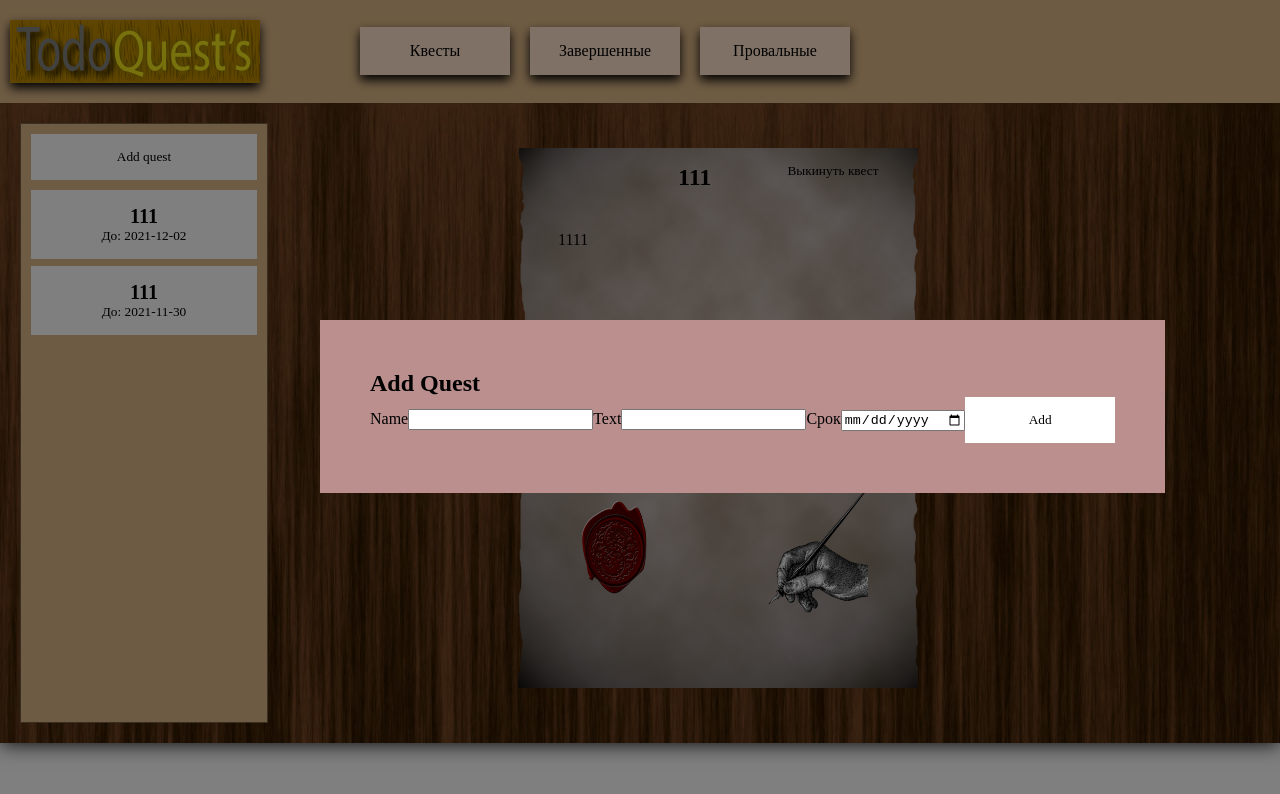
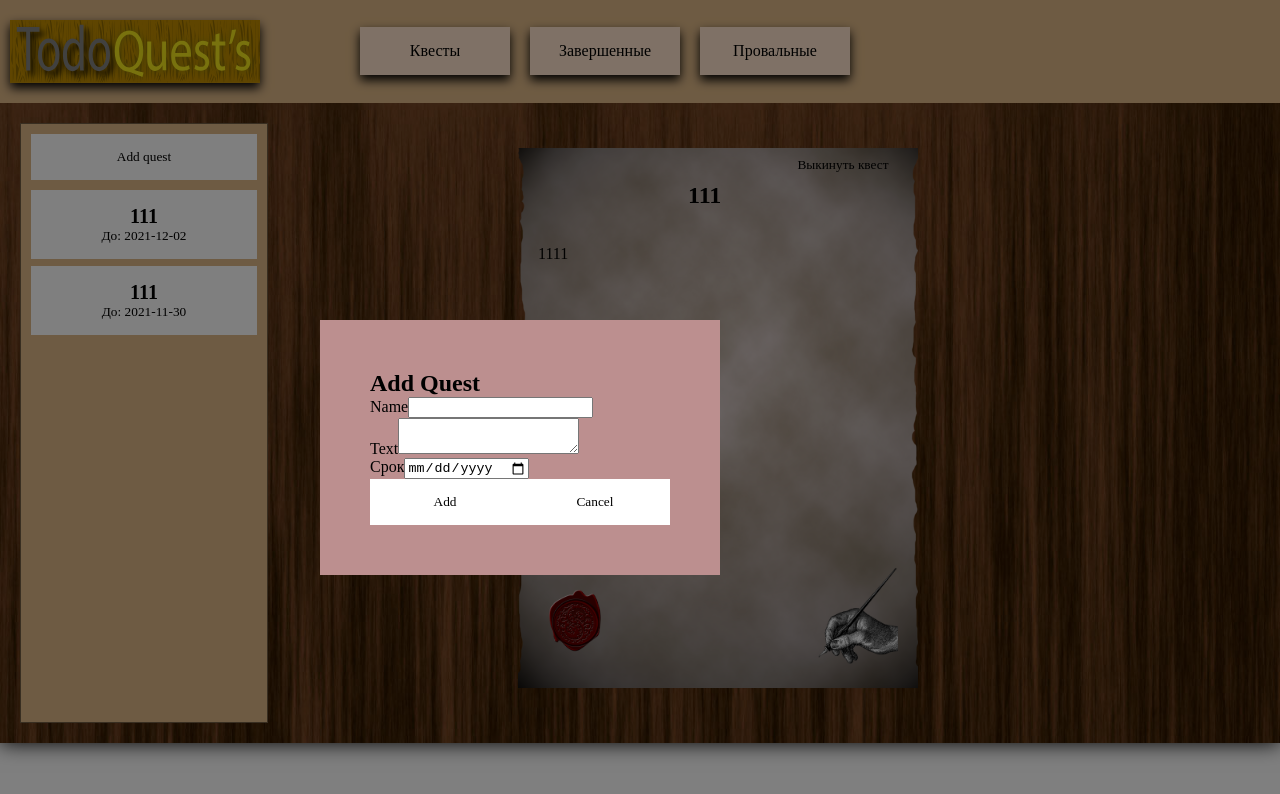
Before and after one commit to Skenzi/Todo, a React app: page / in a window 1280 px wide. Both pictures are taken after a click on the button "Add quest". Shown: the top 794 px of the page. Built offline with nearby package versions, Linux system fonts and the light colour scheme; the HTML template or start-up script is replaced by a standard one.

Commit message:
update forms and task note

```diff
--- a/src/components/ListTasks.jsx
+++ b/src/components/ListTasks.jsx
@@ -25,7 +25,7 @@ const ListTasks = ({ currentTasksStatus }) => {
     {tasks.map((task) => {
         return <li key={task.id}>
             <button type="button" className="button" onClick={setCurrentId(task.id)}>
-                <h2>{task.name}</h2>
+                <h2 className="task-name">{task.name}</h2>
                 <div>До: {task.dateEnd}</div>
             </button>
         </li>
--- a/src/components/ModalFormTask.jsx
+++ b/src/components/ModalFormTask.jsx
@@ -8,22 +8,36 @@ const ModalTaskForm = () => {
     const modalState = useSelector(modalSelector);
     const [taskData, setTaskData] = useState({name: '', text: '', dateEnd: ''});
     const dispatch = useDispatch();
+    const closeModal = () => {
+        setTaskData({name: '', text: '', dateEnd: ''});
+        dispatch(setStateModal(false));
+    };
     const onSubmit = (e) => {
         e.preventDefault();
         dispatch(addTask(taskData));
-        dispatch(setStateModal(false));
+        closeModal();
     };
+
     return modalState.show ? <div className="modal-background">
         <div className="modal">
             <h2>Add Quest</h2>
             <form className="form" onSubmit={onSubmit}>
+                <div>
                     <label htmlFor="quest-name">Name</label>
                     <input name="quest-name" required type="text" value={taskData.name} onChange={(e) => setTaskData({...taskData, name: e.currentTarget.value})}></input>
+                </div>
+                <div>
                     <label htmlFor="quest-text">Text</label>
-                <input name="quest-text" required value={taskData.text} type="text" onChange={(e) => setTaskData({...taskData, text: e.currentTarget.value})}></input>
+                    <textarea name="quest-text" required value={taskData.text} onChange={(e) => setTaskData({...taskData, text: e.currentTarget.value})}></textarea>
+                </div>
+                <div>
                     <label htmlFor="quest-text">Срок</label>
                     <input name="quest-text" required value={taskData.dateEnd} type="date" onChange={(e) => setTaskData({...taskData, dateEnd: e.currentTarget.value})}></input>
+                </div>
+                <div>
                     <button type="submit" className="button button-submit">Add</button>
+                    <button type="button" className="button button-submit" onClick={closeModal}>Cancel</button>
+                </div>
             </form>
         </div>
     </div> : null;
--- a/src/components/TaskNote.jsx
+++ b/src/components/TaskNote.jsx
@@ -15,19 +15,18 @@ const TaskForm = ({ task, setStateTaskForm }) => {
         setStateTaskForm(false);
     };
     return <form onSubmit={onSubmit}>
-        <textarea value={newText} onChange={(e) => setText(e.target.value)}></textarea>
-        <button type="submit" className="button">Изменить</button>
+        <textarea className="form-control" rows="15" style={{resize: 'none'}} value={newText} onChange={(e) => setText(e.target.value)}></textarea>
+        <button type="submit" className="button button-submit">Изменить</button>
+        <button type="button" className="button" onClick={() => setStateTaskForm(false)}>Отменить</button>
     </form>
 };
 
 const TaskBody = ({ task, compliteTask, setStateTaskForm }) => {
     return <>
         <div className="task-text">{task.text}</div>
-            <div className="buttons-group">
             {task.status === 'active' ? <>
-            <button type="button" className="button button-with-img" onClick={compliteTask(task.id)}><img src={seal} alt="compliteNote" className="button-img" /></button>
-            <button type="button" className="button button-with-img" onClick={() => setStateTaskForm(true)}><img src={handWithPen} alt="changeNote" className="button-img" /></button></> : null}
-        </div>
+            <button type="button" className="button button-with-img img-complite" onClick={compliteTask(task.id)}><img src={seal} alt="compliteNote" className="button-img" /></button>
+            <button type="button" className="button button-with-img img-change" onClick={() => setStateTaskForm(true)}><img src={handWithPen} alt="changeNote" className="button-img" /></button></> : null}
     </>
 };
 
--- a/src/store/slices/tasksSlice.js
+++ b/src/store/slices/tasksSlice.js
@@ -11,6 +11,7 @@ const tasksSlice = createSlice({
     reducers: {
         addTask: (state, { payload }) => {
             const date = new Date();
+            const day = date.getTime();
             const dateStart = `${date.getFullYear()}-${date.getMonth()}-${day < 10 ? `0${day}` : day}`;
             const newTask = { ...payload, status: 'active', id: _.uniqueId(), dateStart};
             state.tasks.push(newTask);
--- a/src/styles/_buttons.scss
+++ b/src/styles/_buttons.scss
@@ -19,6 +19,7 @@
         }
     }
     &-with-img {
+        width: 80px;
         background-color: transparent;
         padding: 0 !important;
     }
--- /dev/null
+++ b/src/styles/_form.scss
@@ -0,0 +1,5 @@
+.form {
+    &-control {
+        width: 100%;
+    }
+}
--- a/src/styles/_tasks.scss
+++ b/src/styles/_tasks.scss
@@ -1,26 +1,32 @@
 .task {
     &-header {
         position: relative;
+        margin-left: 150px;
+        margin-top: 4%;
         & .button {
             position: absolute;
+            padding: 0;
             background-color: transparent;
-            top: 0;
-            right: 10px;
+            top: -25px;
+            right: -20px;
         }
     }
     &-body {
-
+        & .form-control {
+            background-color: rgba(0, 0, 0, .2);
+        }
     }
     &-note {
         width: 400px;
         height: 90%;
+        padding: 20px;
         margin-left: 250px;
         margin-top: 25px;
         position: relative;
         z-index: 1;
         & .buttons-group {
             margin-top: 60%;
-            justify-content: space-around;
+            justify-content: space-between;
             & .button {
                 width: 100px;
                 padding: 10px;
@@ -30,17 +36,28 @@
     &-img {
         width: 100%;
         height: 100%;
+        left: 0;
+        top: 0;
         position: absolute;
         z-index: -1;
     }
     &-name {
-        margin-left: 40%;
-        padding-top: 4%;
+        text-overflow: ellipsis;
     }
     &-text {
         margin-top: 10%;
-        margin-left: 10%;
+        word-break: break-all;
     }
+}
+.img-complite {
+    position: absolute;
+    left: 20px;
+    bottom: 20px;
+}
+.img-change {
+    position: absolute;
+    right: 20px;
+    bottom: 20px;
 }
 .tasks {
     width: 20%;
--- a/src/styles/app.scss
+++ b/src/styles/app.scss
@@ -3,6 +3,7 @@
 @import './logo';
 @import './tasks';
 @import './modal';
+@import './form';
 @import './buttons';
 
 * {
```
Also changed, not shown: src/styles/_media.scss (added). Lines whose indentation alone changed are shown as unchanged.
